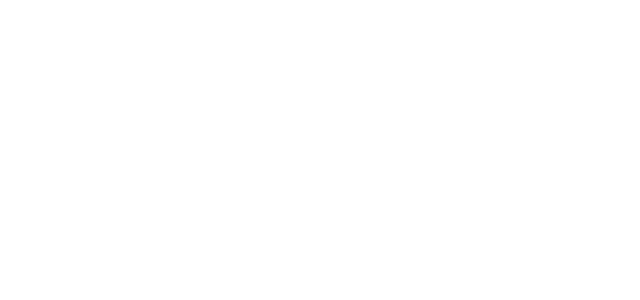
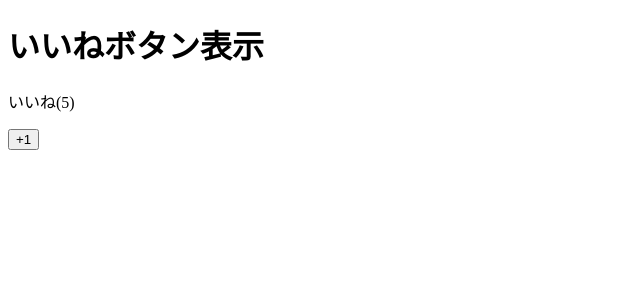
Before and after one commit to nydev2020/vue_test, a Vue app: page / in a window 1280 px wide. Shown: the top 300 px of the page, without its empty margins (0-640 px from the left). Built offline with nearby package versions, Linux system fonts and the light colour scheme.

Commit message:
いいね実装
LikeNumberとLikeHeaderをコンポーネントにして表示

```diff
--- a/src/App.vue
+++ b/src/App.vue
@@ -1,11 +1,20 @@
 <template>
-
+  <div>
+    <LikeHeader></LikeHeader>
+    <LikeNumber></LikeNumber>
+  </div>
 </template>
 
 <script>
+//コンポーネントのローカル登録
+import LikeHeader from "./LikeHeader.vue"
 
+export default {
+  //コンポーネントのローカル登録
+  components: {
+    //keyとvalueが同一の時は短縮できる ES6の記法
+    LikeHeader
+    // LikeHeader: LikeHeader
+  }
+}
 </script>
-
-<style>
-
-</style>
--- /dev/null
+++ b/src/LikeHeader.vue
@@ -0,0 +1,5 @@
+<template>
+  <div>
+    <h1>いいねボタン表示</h1>
+  </div>
+</template>
--- /dev/null
+++ b/src/LikeNumber.vue
@@ -0,0 +1,21 @@
+<template>
+  <div>
+    <p>いいね({{ number }})</p>
+    <button v-on:click="increment">+1</button>
+  </div>
+</template>
+
+<script>
+export default {
+  data: function() {
+    return {
+      number: 5,
+    };
+  },
+  methods: {
+    increment: function() {
+      this.number += 1;
+    }
+  },
+};
+</script>
--- a/src/main.js
+++ b/src/main.js
@@ -1,7 +1,11 @@
 import Vue from 'vue'
 import App from './App.vue'
+//コンポーネントのグローバル登録
+import LikeNumber from "./LikeNumber"
 
 Vue.config.productionTip = false
+//コンポーネントのグローバル登録
+Vue.component('LikeNumber', LikeNumber)
 
 new Vue({
   render: h => h(App),
```
